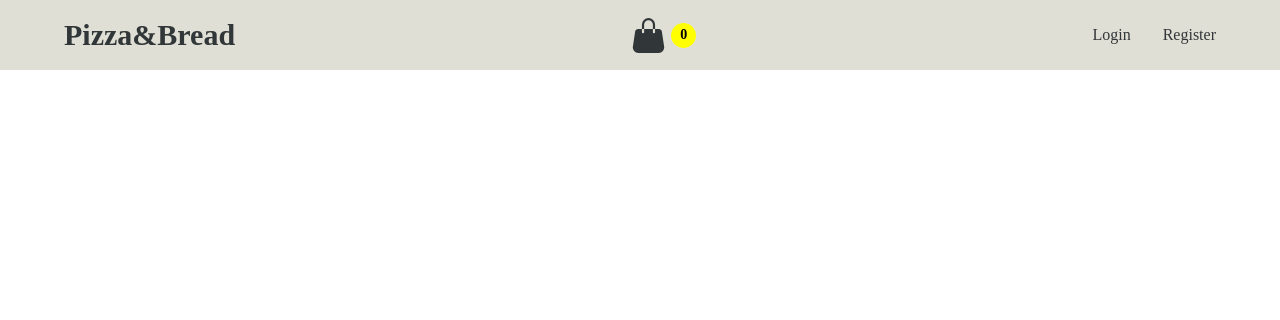
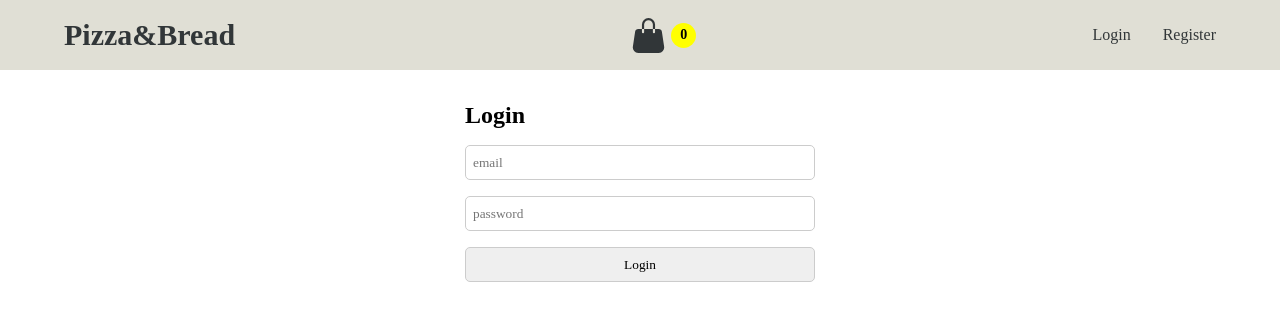
Before and after one commit to jeedddiiii/pizza-and-bread-shopping, a React (Create React App) app in the folder client/: page /login in a window 1280 px wide. Shown: the top 320 px of the page. Built offline with nearby package versions, Linux system fonts and the light colour scheme; no server answers.

Commit message:
Update login

```diff
--- a/client/src/App.css
+++ b/client/src/App.css
@@ -255,6 +255,12 @@
   color: #000;
   letter-spacing: 1.15px;
 }
+
+.cart-checkout .cart-login{
+  background-color: #e0dfd5;
+  color: #000;
+}
+
 .continue-shopping,
 .start-shopping {
   margin-top: 1rem;
--- a/client/src/App.js
+++ b/client/src/App.js
@@ -11,6 +11,7 @@ import Register from "./components/auth/Register";
 import NotFound from "./components/NotFound";
 import { ToastContainer } from "react-toastify";
 import "react-toastify/dist/ReactToastify.css";
+import Login from "./components/auth/Login";
 
 function App() {
   return (
@@ -22,6 +23,7 @@ function App() {
           <Route exact path="/" element={<Home/>} />
           <Route path="/cart" element={<Cart/>} />
           <Route path="/register" element={<Register/>} />
+          <Route path="/login" element={<Login/>} />
           <Route path="/not-found" element={<NotFound/>} />
           <Route to="/not-found" />
         </Routes>
--- a/client/src/components/Cart.jsx
+++ b/client/src/components/Cart.jsx
@@ -1,14 +1,18 @@
 import { useEffect } from "react";
 import { useSelector, useDispatch } from "react-redux";
-import { Link } from "react-router-dom";
+import { Link, useNavigate } from "react-router-dom";
 import { getTotals, removeFromCart } from "../features/cartSlice";
 import { decreaseCart } from "../features/cartSlice";
 import { addToCart } from "../features/cartSlice";
 import { clearCart } from "../features/cartSlice";
 
+
 const Cart = () => {
   const cart = useSelector((state) => state.cart);
+  const auth = useSelector((state) => state.auth);
   const dispatch = useDispatch();
+  const navigate = useNavigate();
+
   useEffect(() => {
     dispatch(getTotals());
   }, [cart, dispatch]);
@@ -98,7 +102,17 @@ const Cart = () => {
                 <span className="amount">${cart.cartTotalAmount}</span>
               </div>
               <p>Taxes and shipping calculated at checkout</p>
-              <button>Check out</button>
+              {auth._id ? (
+                <button>Check out</button>
+              ) : (
+                <button
+                  className="cart-login"
+                  onClick={() => navigate("/login")}
+                >
+                  Login to Check out
+                </button>
+              )}
+
               <div className="continue-shopping">
                 <Link to="/">
                   <svg
--- /dev/null
+++ b/client/src/components/auth/Login.jsx
@@ -0,0 +1,58 @@
+import { useState , useEffect} from "react";
+import { useDispatch, useSelector } from "react-redux";
+import { useNavigate } from "react-router-dom";
+import { loginUser } from "../../features/authSlice";
+import { StyledForm } from "./StyledForm";
+
+const Login = () => {
+  const dispatch = useDispatch();
+    const navigate = useNavigate();
+  const auth = useSelector((state) => state.auth);
+  console.log(auth);
+
+    useEffect(() => {
+        if (auth._id) {
+            navigate("/cart")
+        }
+    },[auth._id,navigate]);
+
+
+  const [user, setUser] = useState({
+    email: "",
+    password: "",
+  });
+
+  const handleSubmit = (e) => {
+    e.preventDefault();
+
+    dispatch(loginUser(user));
+  };
+
+  return (
+    <>
+      <StyledForm onSubmit={handleSubmit}>
+        <h2>Login</h2>
+
+        <input
+          type="email"
+          placeholder="email"
+          onChange={(e) => setUser({ ...user, email: e.target.value })}
+        />
+        <input
+          type="password"
+          placeholder="password"
+          onChange={(e) => setUser({ ...user, password: e.target.value })}
+        />
+        <button>
+          {auth.loginStatus === "pending" ? "Submitting" : "Login"}
+        </button>
+
+        {auth.loginStatus === "rejected" ? (
+          <p>{auth.loginError}</p>
+        ) : null}
+      </StyledForm>
+    </>
+  );
+};
+
+export default Login;
--- a/client/src/features/authSlice.js
+++ b/client/src/features/authSlice.js
@@ -21,6 +21,23 @@ export const registerUser = createAsyncThunk(
     try {
       const token = await axios.post(`${url}/register`, {
         name: user.name,
+        email: user.email,
+        password: user.password,
+      });
+      localStorage.setItem("token", token.data);
+      return token.data;
+    } catch (err) {
+      console.log(err.response.data);
+      return rejectWithValue(err.response.data);
+    }
+  }
+);
+
+export const loginUser = createAsyncThunk(
+  "auth/loginUser",
+  async (user, { rejectWithValue }) => {
+    try {
+      const token = await axios.post(`${url}/login`, {
         email: user.email,
         password: user.password,
       });
@@ -92,6 +109,30 @@ const authSlice = createSlice({
         registerError: action.payload,
       };
     });
+    builder.addCase(loginUser.pending, (state, action) => {
+      return { ...state, loginStatus: "pending" };
+    });
+    builder.addCase(loginUser.fulfilled, (state, action) => {
+      if (action.payload) {
+        const user = jwtDecode(action.payload);
+
+        return {
+          ...state,
+          token: action.payload,
+          name: user.name,
+          email: user.email,
+          _id: user._id,
+          loginStatus: "success",
+        };
+      } else return state;
+    });
+    builder.addCase(loginUser.rejected, (state, action) => {
+      return {
+        ...state,
+        loginStatus: "rejected",
+        loginError: action.payload,
+      };
+    });
   },
 });
 export const { loadUser, logoutUser } = authSlice.actions;
```
